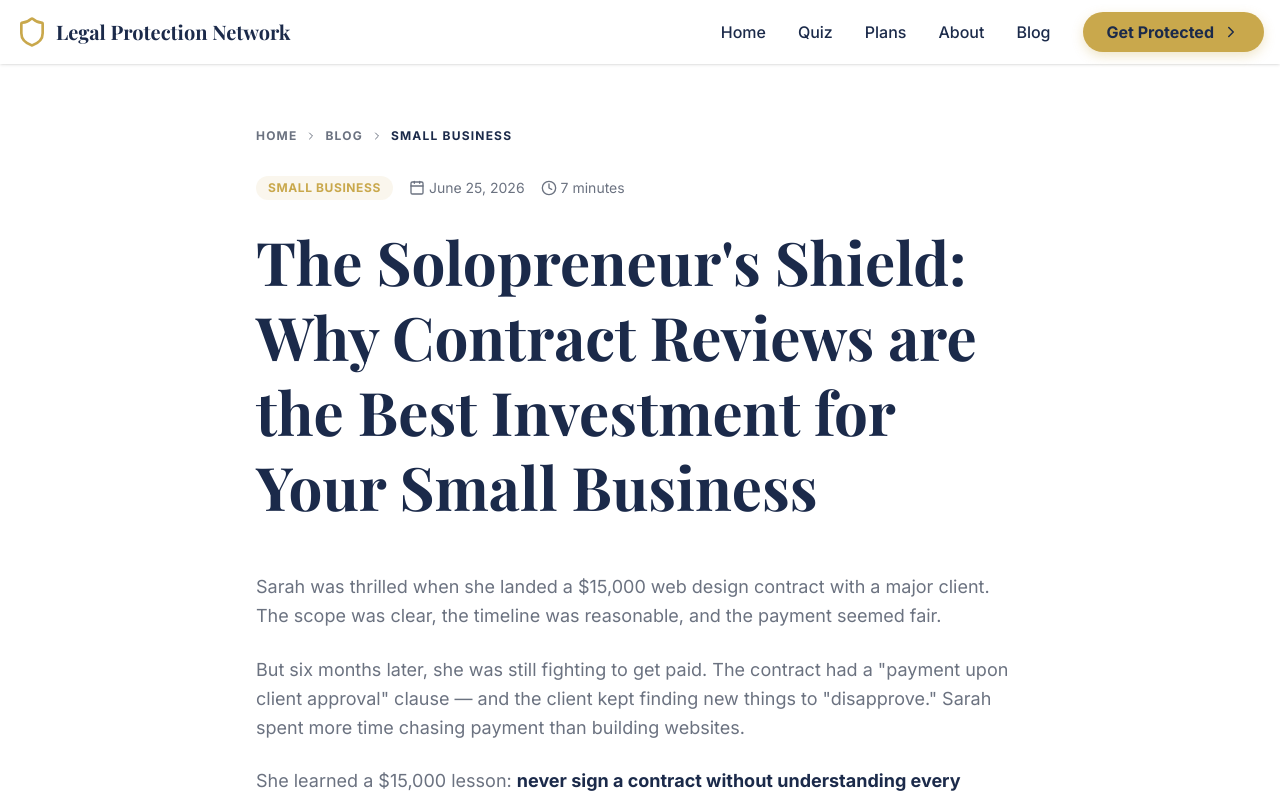
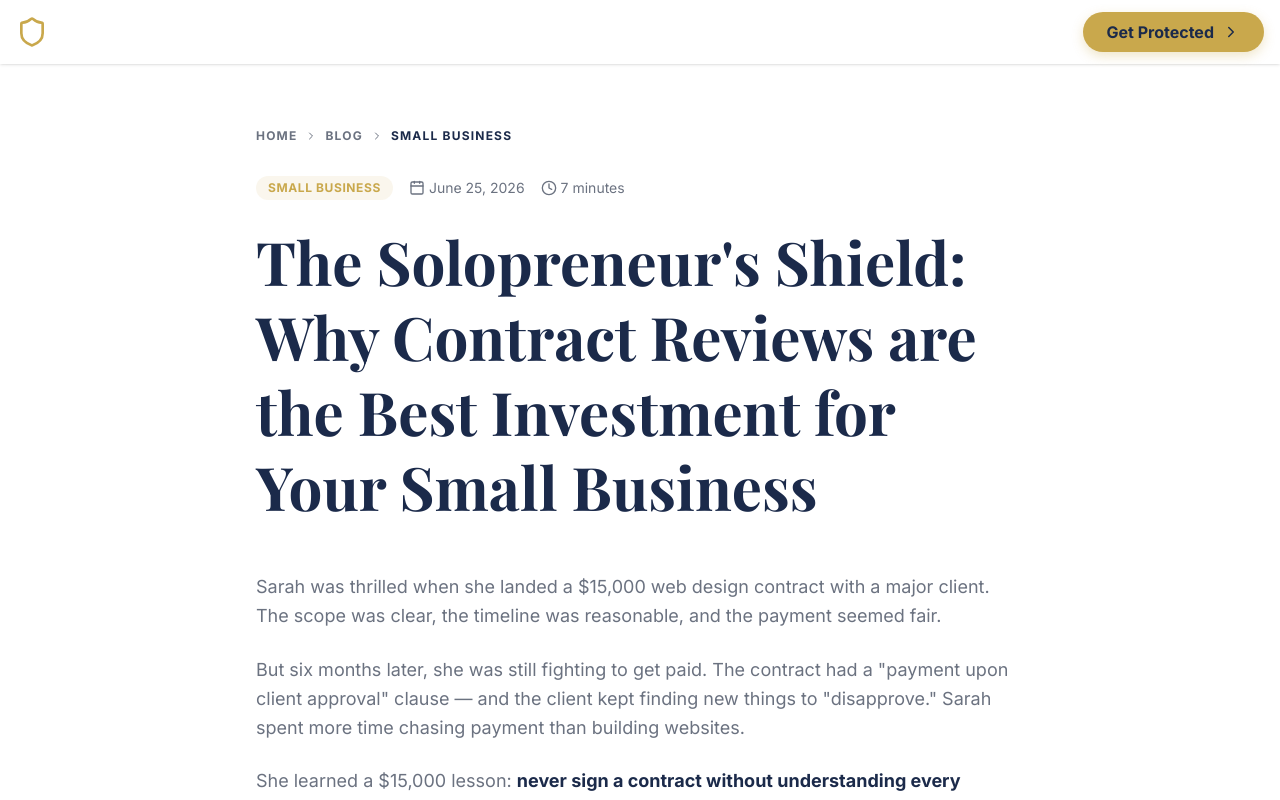
Before and after one commit to danielplotner/Legal-Protection-Network, a React (Vite) app: page /blog/5000-mistake-freelancers in a window 1280 px wide. Shown: the top 800 px of the page. Built offline with nearby package versions, Linux system fonts and the light colour scheme; a web font is replaced by a local one.

Commit message:
Nav colors: white text on hero, navy on scroll. Add Preferred plan at 9.95. Wire specific LegalShield checkout URLs per plan.

```diff
--- a/src/App.jsx
+++ b/src/App.jsx
@@ -14,7 +14,8 @@ import Home from './pages/Home';
 import BlogIndex from './pages/BlogIndex';
 import BlogPost from './pages/BlogPost';
 
-const REFERRAL_URL = "https://danielplotner.legalshieldassociate.com/?utm_source=pbls&utm_medium=referral&utm_campaign=Share%20Links&utm_content=623%20WALS%20Marketing%20Site";
+const REFERRAL_URL = "https://danielplotner.legalshieldassociate.com/legal?utm_source=pbls&utm_medium=referral&utm_campaign=Share+Links&utm_content=623+WALS+Marketing+Site";
+const ASSOCIATE_URL = "https://danielplotner.legalshieldassociate.com/associate?utm_source=pbls&utm_medium=referral&utm_campaign=Share+Links&utm_content=623+WALS+Marketing+Site";
 
 function cn(...inputs) {
   return twMerge(clsx(inputs));
@@ -56,7 +57,7 @@ const Nav = () => {
       <div className="max-w-7xl mx-auto px-4 h-full flex items-center justify-between">
         <Link to="/" className="flex items-center gap-2" onClick={() => setIsOpen(false)}>
           <Shield className="text-gold" size={32} />
-          <span className="font-heading text-xl font-bold text-navy">Legal Protection Network</span>
+          <span className={cn("font-heading text-xl font-bold transition-colors", scrolled ? "text-navy" : "text-white")}>Legal Protection Network</span>
         </Link>
 
         {/* Desktop Nav */}
@@ -66,7 +67,7 @@ const Nav = () => {
               <a
                 key={link.name}
                 href={link.path}
-                className="text-navy font-medium hover:text-gold transition-colors"
+                className={cn("font-medium transition-colors", scrolled ? "text-navy hover:text-gold" : "text-white/80 hover:text-white")}
               >
                 {link.name}
               </a>
@@ -74,7 +75,7 @@ const Nav = () => {
               <Link
                 key={link.name}
                 to={link.path}
-                className="text-navy font-medium hover:text-gold transition-colors"
+                className={cn("font-medium transition-colors", scrolled ? "text-navy hover:text-gold" : "text-white/80 hover:text-white")}
               >
                 {link.name}
               </Link>
@@ -86,7 +87,7 @@ const Nav = () => {
         </div>
 
         {/* Mobile Toggle */}
-        <button className="md:hidden text-navy" onClick={() => setIsOpen(!isOpen)}>
+        <button className={cn("md:hidden transition-colors", scrolled ? "text-navy" : "text-white")} onClick={() => setIsOpen(!isOpen)}>
           {isOpen ? <X size={28} /> : <Menu size={28} />}
         </button>
       </div>
--- a/src/components/HomeComponents.jsx
+++ b/src/components/HomeComponents.jsx
@@ -29,7 +29,7 @@ function cn(...inputs) {
   return twMerge(clsx(inputs));
 }
 
-const REFERRAL_URL = "https://danielplotner.legalshieldassociate.com/?utm_source=pbls&utm_medium=referral&utm_campaign=Share%20Links&utm_content=623%20WALS%20Marketing%20Site";
+const REFERRAL_URL = "https://danielplotner.legalshieldassociate.com/legal?utm_source=pbls&utm_medium=referral&utm_campaign=Share+Links&utm_content=623+WALS+Marketing+Site";
 
 // --- Quiz Data ---
 const QUESTIONS = [
--- a/src/pages/Home.jsx
+++ b/src/pages/Home.jsx
@@ -12,8 +12,6 @@ import { motion } from 'framer-motion';
 import { clsx } from 'clsx';
 import { twMerge } from 'tailwind-merge';
 
-const REFERRAL_URL = "https://danielplotner.legalshieldassociate.com/?utm_source=pbls&utm_medium=referral&utm_campaign=Share%20Links&utm_content=623%20WALS%20Marketing%20Site";
-
 function cn(...inputs) {
   return twMerge(clsx(inputs));
 }
@@ -21,12 +19,18 @@ function cn(...inputs) {
 // Sub-components moved from App.jsx or kept here for Home
 import { Quiz, PlanCard, FAQItem } from '../components/HomeComponents';
 
+const PLANS_URL = "https://danielplotner.legalshieldassociate.com/legal?utm_source=pbls&utm_medium=referral&utm_campaign=Share+Links&utm_content=623+WALS+Marketing+Site";
+const SMB_URL = "https://danielplotner.legalshieldassociate.com/smb?utm_source=pbls&utm_medium=referral&utm_campaign=Share+Links&utm_content=623+WALS+Marketing+Site";
+const ASSOCIATE_URL = "https://danielplotner.legalshieldassociate.com/associate?utm_source=pbls&utm_medium=referral&utm_campaign=Share+Links&utm_content=623+WALS+Marketing+Site";
+const BLOG_URL = "https://danielplotner.legalshieldassociate.com/blog?utm_source=pbls&utm_medium=referral&utm_campaign=Share+Links&utm_content=623+WALS+Marketing+Site";
+const LAWYER_URL = "https://danielplotner.legalshieldassociate.com/lawyer-directory?utm_source=pbls&utm_medium=referral&utm_campaign=Share+Links&utm_content=623+WALS+Marketing+Site";
+
 export default function Home() {
   const plans = [
     {
-      name: "Personal & Family",
-      price: "$24.95",
-      bestFor: "Individuals and families",
+      name: "Preferred Plan",
+      price: "$39.95",
+      bestFor: "Families & Individuals",
       featured: true,
       tag: "Most Popular",
       features: [
@@ -35,9 +39,27 @@ export default function Home() {
         "Will & estate plan preparation",
         "Traffic ticket defense",
         "IRS audit assistance",
+        "Debt collection defense",
+        "Identity theft monitoring & restoration",
+        "Up to $1M fraud insurance"
+      ],
+      link: PLANS_URL,
+      cta: "Get Protected Now"
+    },
+    {
+      name: "Personal & Family",
+      price: "$29.95",
+      bestFor: "Essential Coverage",
+      featured: false,
+      features: [
+        "Unlimited law firm calls",
+        "Contract & document review",
+        "Will & estate plan preparation",
+        "Traffic ticket defense",
+        "IRS audit assistance",
         "Debt collection defense"
       ],
-      link: REFERRAL_URL,
+      link: PLANS_URL,
       cta: "Protect My Family"
     },
     {
@@ -53,7 +75,7 @@ export default function Home() {
         "15+ standard business forms",
         "1,000+ trial defense hours"
       ],
-      link: REFERRAL_URL,
+      link: SMB_URL,
       cta: "Protect My Business"
     },
     {
@@ -69,7 +91,7 @@ export default function Home() {
         "Up to $1M fraud insurance",
         "Credit score monitoring"
       ],
-      link: REFERRAL_URL,
+      link: PLANS_URL,
       cta: "Secure My Identity"
     }
   ];
@@ -231,7 +253,7 @@ export default function Home() {
             <h2 className="text-4xl font-bold mb-4">The Right Protection for Every Stage</h2>
             <p className="text-xl text-gray-text">No hidden fees. No long-term contracts. Cancel anytime.</p>
           </div>
-          <div className="grid grid-cols-1 md:grid-cols-3 gap-8">
+          <div className="grid grid-cols-1 md:grid-cols-2 lg:grid-cols-4 gap-8">
             {plans.map((p, i) => <PlanCard key={i} plan={p} />)}
           </div>
         </div>
@@ -255,7 +277,7 @@ export default function Home() {
                   </li>
                 ))}
               </ul>
-              <a href={REFERRAL_URL} className="inline-flex items-center gap-2 bg-white text-navy px-8 py-4 rounded-full font-bold hover:bg-gold transition-all">
+              <a href={ASSOCIATE_URL} className="inline-flex items-center gap-2 bg-white text-navy px-8 py-4 rounded-full font-bold hover:bg-gold transition-all">
                 Learn About the Opportunity <ArrowRight size={20} />
               </a>
             </div>
@@ -311,7 +333,7 @@ export default function Home() {
             <a href="#quiz" className="bg-navy text-white px-10 py-5 rounded-full font-bold text-xl shadow-hero hover:scale-105 transition-all">
               Take the Free Check Now
             </a>
-            <a href={REFERRAL_URL} className="bg-white text-navy px-10 py-5 rounded-full font-bold text-xl hover:bg-navy hover:text-white transition-all">
+            <a href={PLANS_URL} className="bg-white text-navy px-10 py-5 rounded-full font-bold text-xl hover:bg-navy hover:text-white transition-all">
               Browse All Plans
             </a>
           </div>
```
